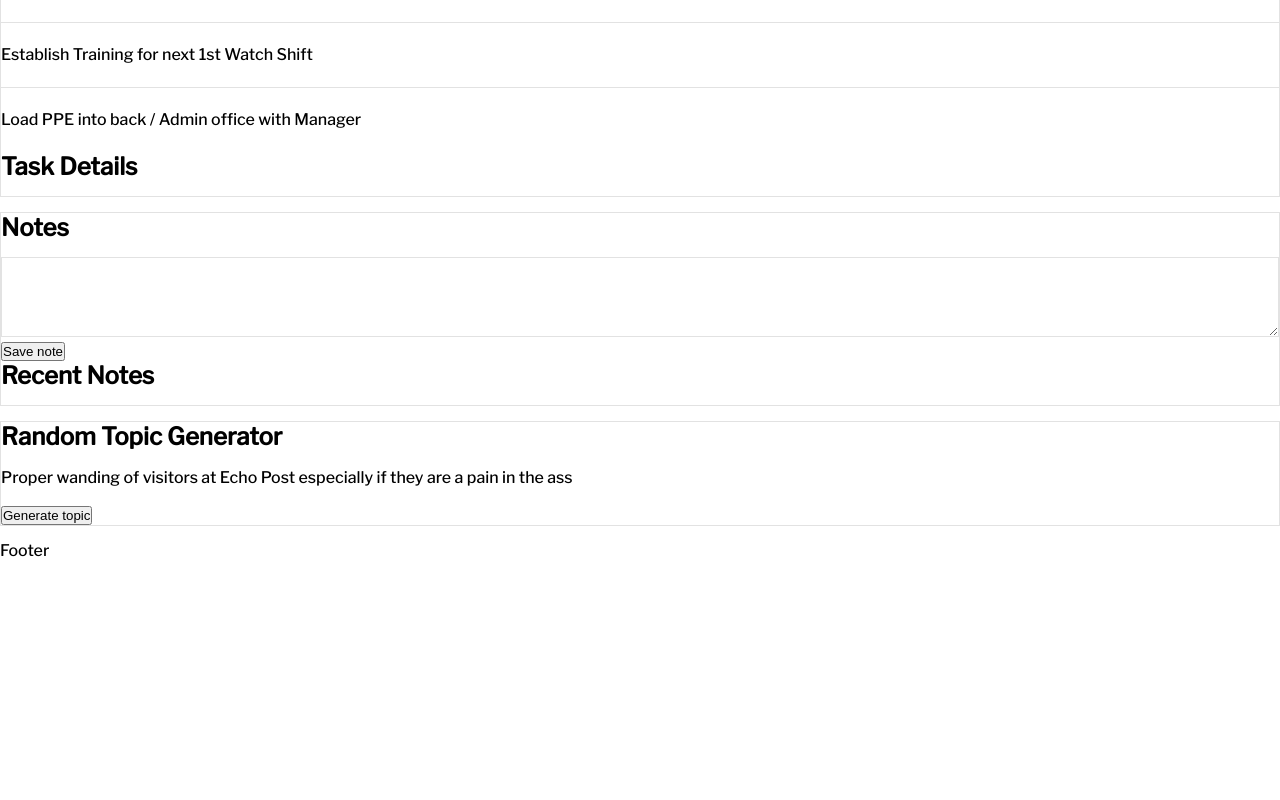
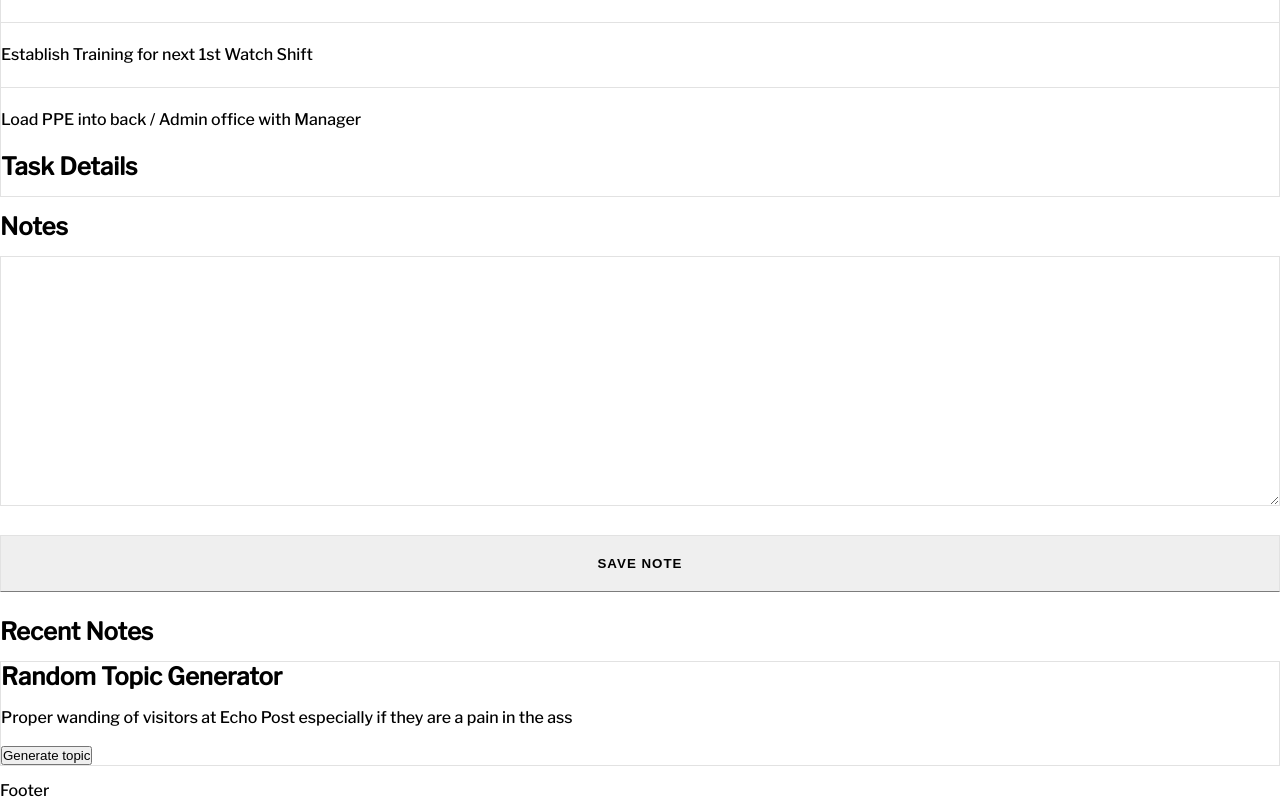
Before and after one commit to chrisvneal/security-soup, a React (Create React App) app: page / in a window 1280 px wide. Shown: the part 1002-1802 px from the top of the page. Before the commit the page ends 1562 px from the top, so only its background shows below. Built offline with nearby package versions, Linux system fonts and the light colour scheme.

Commit message:
Style Notes section

```diff
--- a/src/components/Notes.js
+++ b/src/components/Notes.js
@@ -3,10 +3,10 @@ import RecentNotes from "./RecentNotes";
 
 const Notes = () => {
   return (
-    <section className="section-border notes">
+    <section className="notes">
       <h2>Notes</h2>
       <textarea className="section-border note-space"></textarea>
-      <button>Save note</button>
+      <button className="savenote-btn">Save note</button>
       <RecentNotes />
     </section>
   );
--- a/src/styles.scss
+++ b/src/styles.scss
@@ -46,14 +46,13 @@ section {
 
 
 
-// Notes section styles
-
-.note-space {
-  min-height: 80px;
-}
 
 textarea {
   min-width: 100%;
+}
+
+textarea + button {
+  margin: 25px 0;
 }
 
 .random-topic {
@@ -64,3 +63,20 @@ textarea {
 .officers-on-shift__number {
   font-size: 1.2rem;
 }
+
+// Notes section styles
+
+.note-space {
+  min-height: 250px;
+}
+
+
+.savenote-btn {
+  width: 100%;
+  padding: 20px 0;
+  border: 1px solid $gray;
+  border-bottom: 1px solid darken($gray, 40%);
+  text-transform: uppercase;
+  font-weight: bold;
+  letter-spacing: 1px;
+}
```
